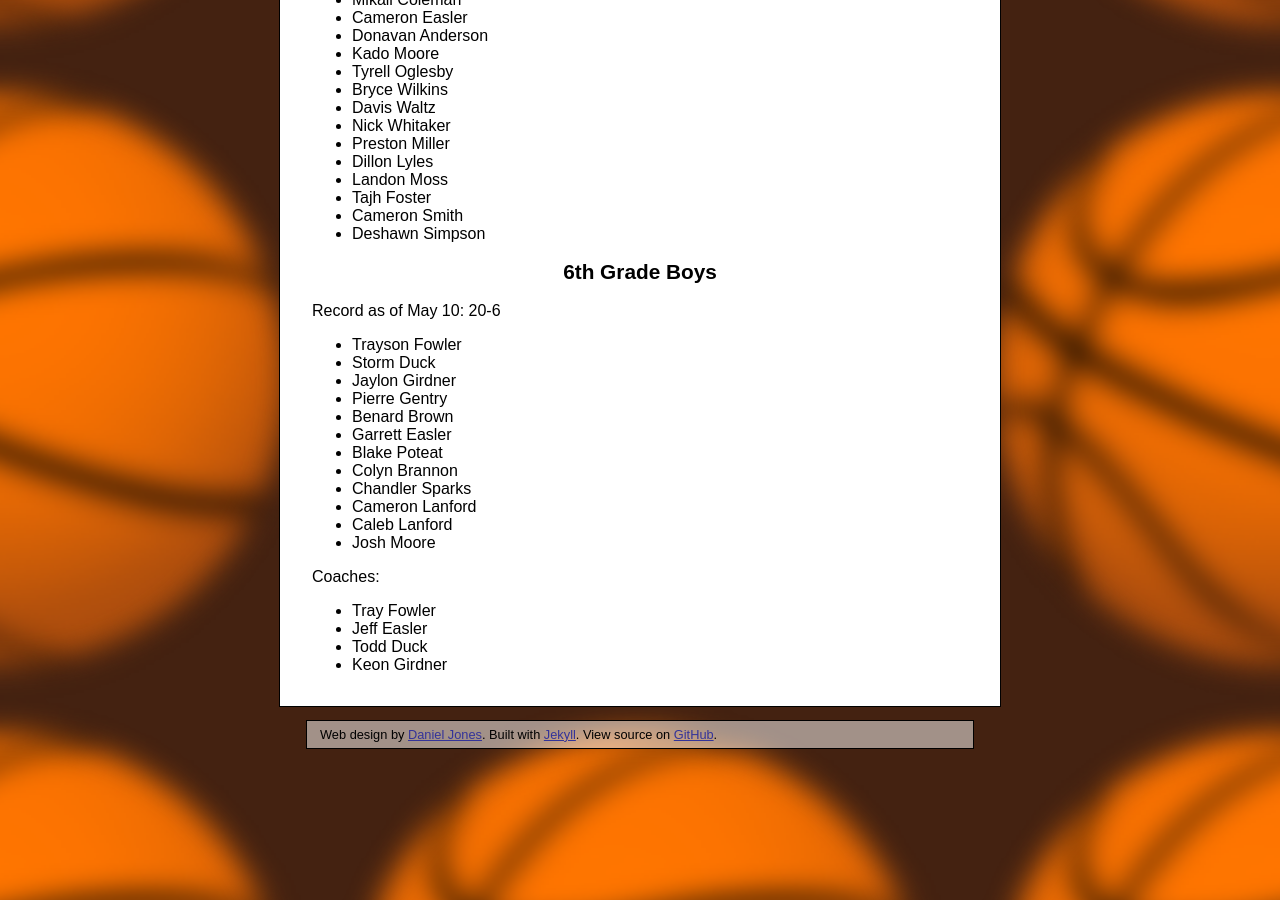
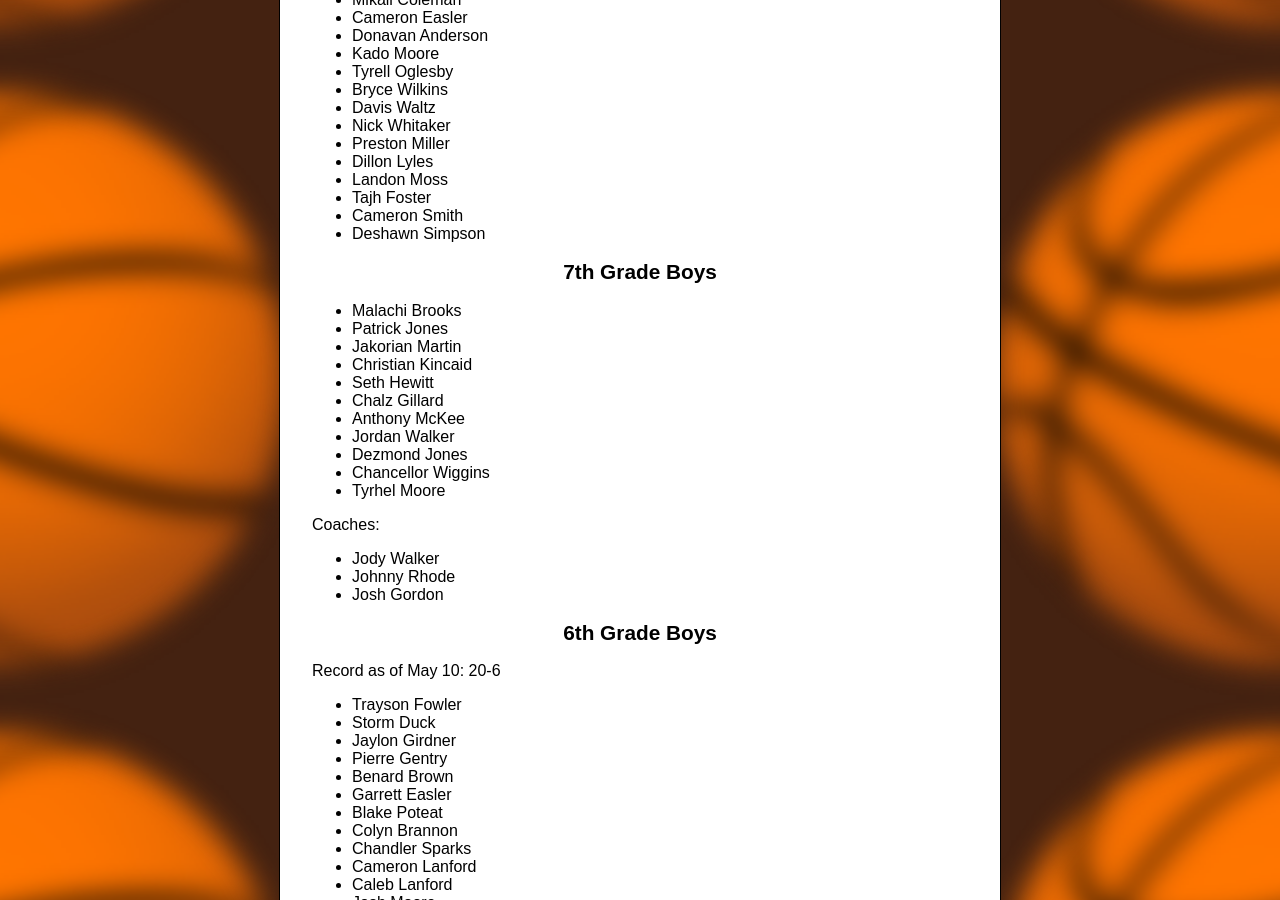
Before and after one commit to tortxof/scheat-www, a Jekyll site: the page built from roster/index.md, in a window 1280 px wide and 900 px high, scrolled down 581 px. Built offline with Jekyll 4.4.1, drawn with Linux system fonts in a browser that asks for light colours.

Commit message:
Added 7th grade boys roster.

```diff
--- a/roster/index.md
+++ b/roster/index.md
@@ -33,6 +33,27 @@ title: Roster
 - Cameron Smith
 - Deshawn Simpson
 
+7th Grade Boys
+--------------
+
+- Malachi Brooks
+- Patrick Jones
+- Jakorian Martin
+- Christian Kincaid
+- Seth Hewitt
+- Chalz Gillard
+- Anthony McKee
+- Jordan Walker
+- Dezmond Jones
+- Chancellor Wiggins
+- Tyrhel Moore
+
+Coaches:
+
+- Jody Walker
+- Johnny Rhode
+- Josh Gordon
+
 6th Grade Boys
 --------------
 
```
